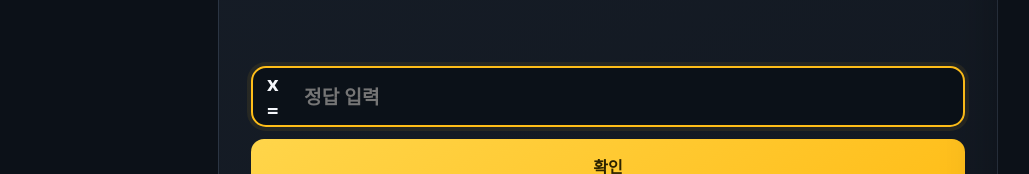
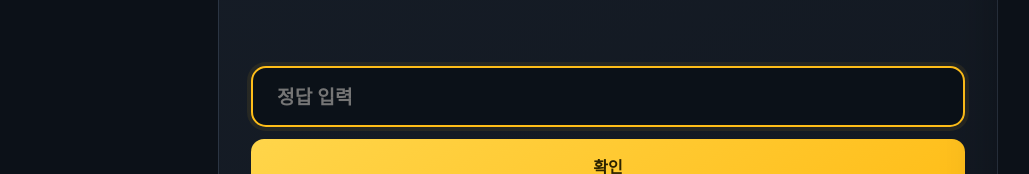
Before and after one commit to monii-dev/school, a plain HTML site: page 수학/일차방정식풀이반복/index.html in a window 1280 px wide. Shown: the part 368-542 px from the top of the page, without its empty margins (32-1061 px from the left). Drawn offline with Linux system fonts and the light colour scheme.

Commit message:
index.html 업데이트

```diff
--- a/수학/일차방정식풀이반복/index.html
+++ b/수학/일차방정식풀이반복/index.html
@@ -278,7 +278,6 @@ input{
           <div class="equation" id="equation"></div>
 
           <div class="input-row">
-            <b>x =</b>
             <input id="answer" autocomplete="off" inputmode="text"
                    placeholder="정답 입력">
           </div>
```
